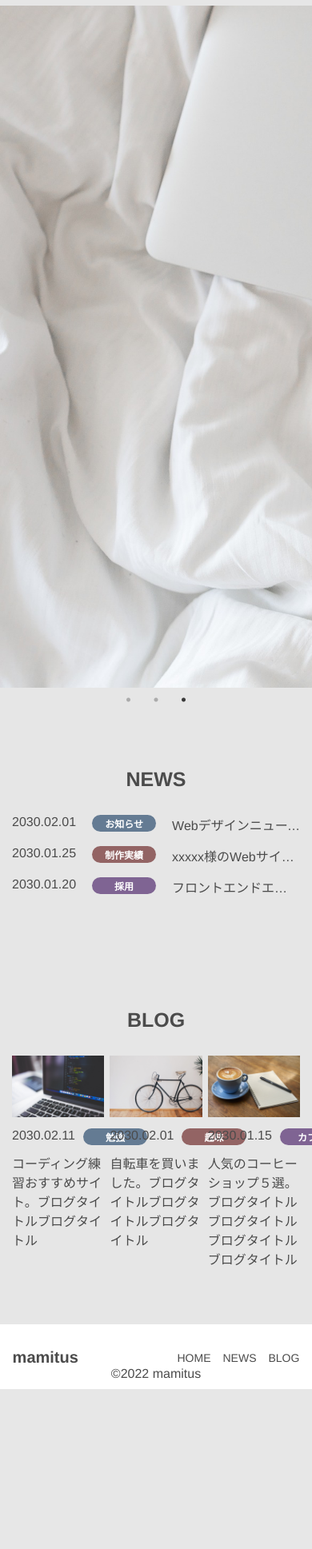
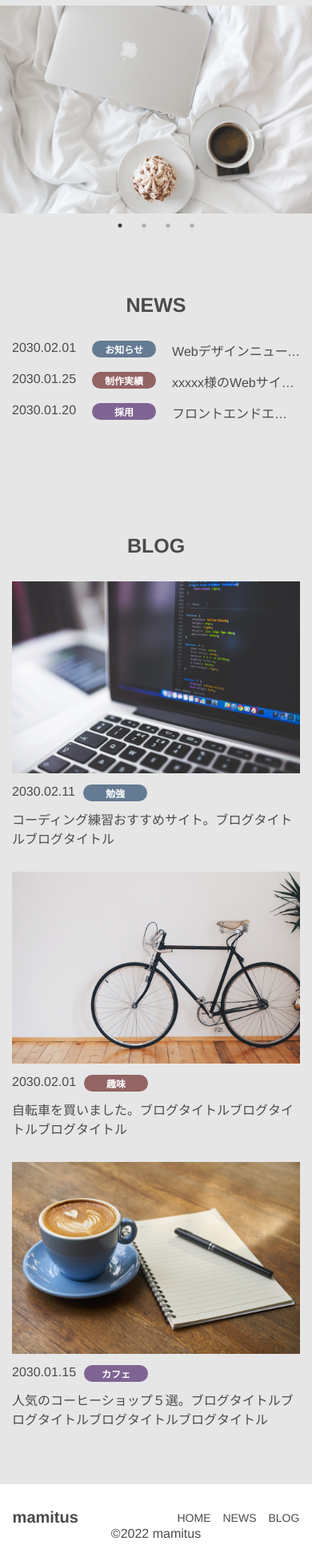
Before and after one commit to mami-tus/front-end_tech_training, a PHP site: page / in a window 390 px wide; the page is wider, and only the part inside the window is pictured. Shown: the part 63-2000 px from the top of that part at 80% size. Before the commit the page ends 1800 px from the top of that part, so only its background shows below. Run offline with PHP 8.4, Linux system fonts and the light colour scheme.

Commit message:
modify slider and responsive

```diff
--- a/css/style.css
+++ b/css/style.css
@@ -321,14 +321,14 @@ ul {
 /* Slider */
 /* line 45, ../sass/components/_slick-theme.scss */
 .slick-loading .slick-list {
-  background: #fff url('/img/ajax-loader.gif') center center no-repeat;
+  background: #fff url('/img/ajax-loader.gif?1643633918') center center no-repeat;
 }
 
 /* Icons */
 @font-face {
   font-family: "slick";
-  src: url('/fonts/slick.eot');
-  src: url('/fonts/slick.eot?#iefix') format("embedded-opentype"), url('/fonts/slick.woff') format("woff"), url('/fonts/slick.ttf') format("truetype"), url('/fonts/slick.svg#slick') format("svg");
+  src: url('/fonts/slick.eot?1643641125');
+  src: url('/fonts/slick.eot?&1643641125#iefix') format("embedded-opentype"), url('/fonts/slick.woff?1643641125') format("woff"), url('/fonts/slick.ttf?1643641125') format("truetype"), url('/fonts/slick.svg?1643641125#slick') format("svg");
   font-weight: normal;
   font-style: normal;
 }
@@ -614,30 +614,35 @@ ul {
   display: flex;
   justify-content: space-between;
 }
-/* line 5, ../sass/components/_card.scss */
+@media screen and (max-width: 768px) {
+  /* line 2, ../sass/components/_card.scss */
+  .card-wrapper {
+    display: block;
+  }
+}
+/* line 8, ../sass/components/_card.scss */
 .card-wrapper .card {
   width: 32%;
 }
-/* line 8, ../sass/components/_card.scss */
+@media screen and (max-width: 768px) {
+  /* line 8, ../sass/components/_card.scss */
+  .card-wrapper .card {
+    width: 100%;
+    margin: 30px 0 auto;
+  }
+}
+/* line 16, ../sass/components/_card.scss */
 .card-wrapper .card__heading {
   margin: 10px 0;
   display: flex;
 }
-/* line 13, ../sass/components/_card.scss */
+/* line 21, ../sass/components/_card.scss */
 .card-wrapper .card__date {
   margin-right: 10px;
 }
-/* line 17, ../sass/components/_card.scss */
+/* line 25, ../sass/components/_card.scss */
 .card-wrapper .card a {
   display: block;
-}
-@media screen and (max-width: 768px) {
-  /* line 23, ../sass/components/_card.scss */
-  .card-wrapper .blog-card {
-    display: block;
-    width: 100%;
-    margin: 0 auto;
-  }
 }
 
 /* line 2, ../sass/components/_article.scss */
--- a/index.html
+++ b/index.html
@@ -55,7 +55,13 @@
       <!-- <div class="key-visual"></div> -->
 
       <!-- slider -->
-      <ul class="slider-1 slick-initialized slick-slider slick-dotted">
+      <ul class="slider-1">
+        <li><a href="#"><img src="./img/kv.jpg"></a></li>
+        <li><a href="#"><img src="./img/blog01_coding.jpg"></a></li>
+        <li><a href="#"><img src="./img/blog02_bicycle.jpg"></a></li>
+        <li><a href="#"><img src="./img/blog03_coffee.jpg"></a></li>
+      </ul>
+      <!-- <ul class="slider-1 slick-initialized slick-slider slick-dotted">
         <div class="slick-list draggable">
           <div class="slick-track" style="opacity: 1; width: 8960px; transform: translate3d(-3840px, 0px, 0px);">
             <li class="slick-slide slick-cloned" data-slick-index="-1" aria-hidden="true" tabindex="-1"
@@ -87,10 +93,10 @@
               <img src="./img/kv.jpg">
             </li>
           </div>
-        </div>
+        </div> -->
 
         <!-- slick-dots -->
-        <ul class="slick-dots" style="display: block;" role="tablist">
+        <!-- <ul class="slick-dots" style="display: block;" role="tablist">
           <li class="" role="presentation">
             <button type="button" role="tab" id="slick-slide-control00" aria-controls="slick-slide00"
               aria-label="1 of 3" tabindex="-1">1</button>
@@ -104,7 +110,7 @@
               aria-label="3 of 3" tabindex="0" aria-selected="true">3</button>
           </li>
         </ul>
-      </ul>
+      </ul> -->
 
 
 
--- a/sass/components/_card.scss
+++ b/sass/components/_card.scss
@@ -2,8 +2,16 @@
 .card-wrapper {
   display: flex;
   justify-content: space-between;
+  @include mq(md) { // 引数省略(初期値はmdの768px)
+    display: block;
+  }
   .card {
     width: 32%;
+    @include mq(md) { // 引数省略(初期値はmdの768px)
+      width: 100%;
+      margin: 30px 0 auto;
+    }
+
 
     &__heading {
       margin: 10px 0;
@@ -17,13 +25,5 @@
     a {
       display: block;
     }
-    }
-  // 引数省略(初期値はmdの768px)
-  @include mq() {
-    .blog-card {
-    display: block;
-      width: 100%;
-      margin: 0 auto;
-    }
   }
 }
--- a/sass/style.scss
+++ b/sass/style.scss
@@ -1,8 +1,9 @@
 @charset "utf-8";
 
+@import "base/mixin"; //順番大事、変数読み込まれない
 @import "base/reset";
 @import "base/variables";
-@import "base/mixin"; //順番大事、変数読み込まれない
+
 @import "base/base";
 
 @import "components/gnav";
```
